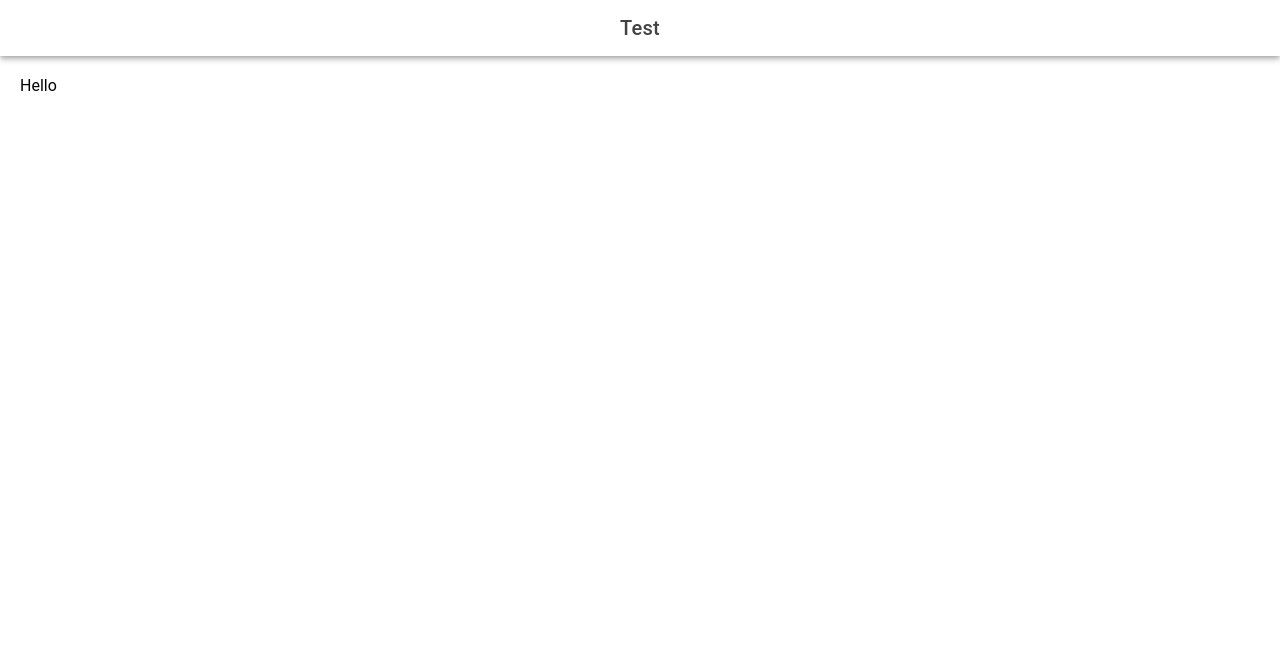
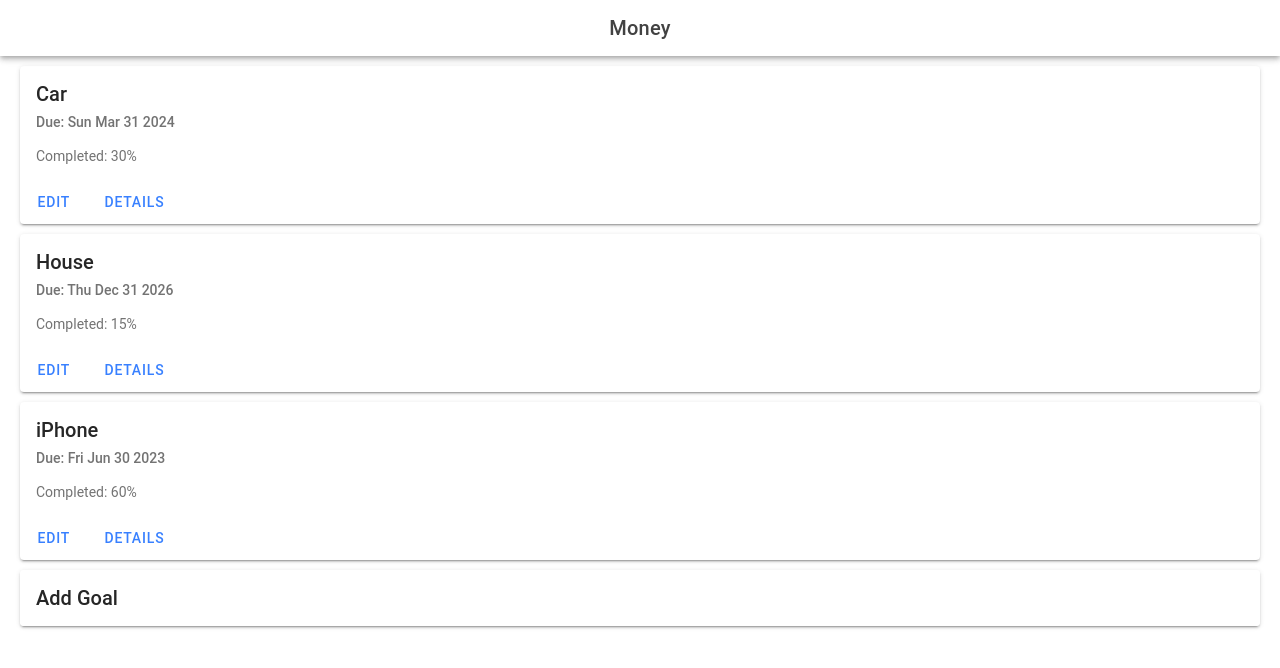
Before and after one commit to PaashiTech/reusable-ionic-react, a React (Vite) app in the folder domainTest/: page /home in a window 1280 px wide. Shown: the top 668 px of the page. Built offline with nearby package versions, Linux system fonts and the light colour scheme.

Commit message:
Added a basic card component

```diff
--- /dev/null
+++ b/domainTest/src/components/Goals.tsx
@@ -0,0 +1,47 @@
+import "./Goals.css"
+import { Card, CardType } from "./basic/Card";
+
+interface GoalsData {
+  goals: { name:string, dueOn: Date, completion: number, details?: any }[],
+  meta?: any
+}
+
+interface GoalsProps {}
+
+const goalsData: GoalsData = {
+  goals: [
+    {
+      name: "Car",
+      dueOn: new Date("2024-03-31"),
+      completion: 30
+    },
+    {
+      name: "House",
+      dueOn: new Date("2026-12-31"),
+      completion: 15
+    },
+    {
+      name: "iPhone",
+      dueOn: new Date("2023-06-30"),
+      completion: 60
+    }
+  ]
+}
+
+const Goals: React.FC<GoalsProps> = () => {
+  const goalCards = goalsData.goals.map((goalData) => {
+    return <Card
+      title={goalData.name}
+      cardType={CardType.Goal}
+      subtitle={"Due: " + goalData.dueOn.toDateString()}
+      description={"Completed: " + goalData.completion + "%"}></Card>
+  });
+  return (
+    <>
+      {goalCards}
+      <Card title="" cardType={CardType.AddGoal}></Card>
+    </>
+  )
+}
+
+export default Goals;
--- /dev/null
+++ b/domainTest/src/components/basic/Card.tsx
@@ -0,0 +1,75 @@
+import { IonButton, IonCard, IonCardContent, IonCardHeader, IonCardSubtitle, IonCardTitle } from "@ionic/react";
+import "./Card.css"
+
+export enum CardType {
+  Base = 0,
+  Goal,
+  AddGoal,
+  Income,
+  AddIncome
+}
+
+interface CardProps {
+  title: string;
+  subtitle?: string;
+  description?: string;
+  cardType?: CardType;
+};
+
+function renderButtons(cardType: CardType) {
+  let buttons = <></>;
+  switch(cardType) {
+    case CardType.Goal: {
+      buttons = <>
+        <IonButton fill="clear">Edit</IonButton>
+        <IonButton fill="clear">Details</IonButton>
+      </>
+      break;
+    }
+    case CardType.Income: {
+      buttons = <>
+        <IonButton fill="clear">Show Income Details</IonButton>
+      </>
+      break;
+    }
+  }
+  return buttons;
+}
+
+export const Card: React.FC<CardProps> = ({
+    title,
+    subtitle,
+    description,
+    cardType=CardType.Base
+  }) => {
+  const addCard = (cardType == CardType.AddGoal) || (cardType == CardType.AddIncome);
+  if (addCard) {
+    let buttonText = "";
+    switch(cardType) {
+      case CardType.AddGoal:    { buttonText = "Add Goal"; break; };
+      case CardType.AddIncome:  { buttonText = "Add Income"; break; };
+    }
+    return (
+      <IonCard button>
+        <IonCardHeader>
+          <IonCardTitle>{buttonText}</IonCardTitle>
+        </IonCardHeader>
+      </IonCard>
+    )
+  } else {
+    return (
+      <IonCard>
+        {/* Card header */}
+        <IonCardHeader>
+          <IonCardTitle>{title}</IonCardTitle>
+          {subtitle && <IonCardSubtitle>{subtitle}</IonCardSubtitle>}
+        </IonCardHeader>
+
+        {/* Card description */}
+        {description && <IonCardContent>{description}</IonCardContent>}
+
+        {renderButtons(cardType)}
+      </IonCard>
+    )
+  }
+}
--- a/domainTest/src/components/basic/Container.css
+++ b/domainTest/src/components/basic/Container.css
@@ -3,5 +3,5 @@
 }
 
 .content {
-  margin: 20px 20px 20px 20px;
+  margin: 10px 10px 10px 10px;
 }
--- a/domainTest/src/pages/Home.tsx
+++ b/domainTest/src/pages/Home.tsx
@@ -1,12 +1,13 @@
 import { IonPage } from '@ionic/react';
 import './Home.css';
 import Container from '../components/basic/Container';
+import Goals from '../components/Goals';
 
 const Home: React.FC = () => {
   return (
     <IonPage>
-      <Container header='Test'>
-        <p>Hello</p>
+      <Container header='Money'>
+        <Goals></Goals>
       </Container>
     </IonPage>
   );
```
Also changed, not shown: domainTest/src/components/Goals.css (added), domainTest/src/components/basic/Card.css (added).
